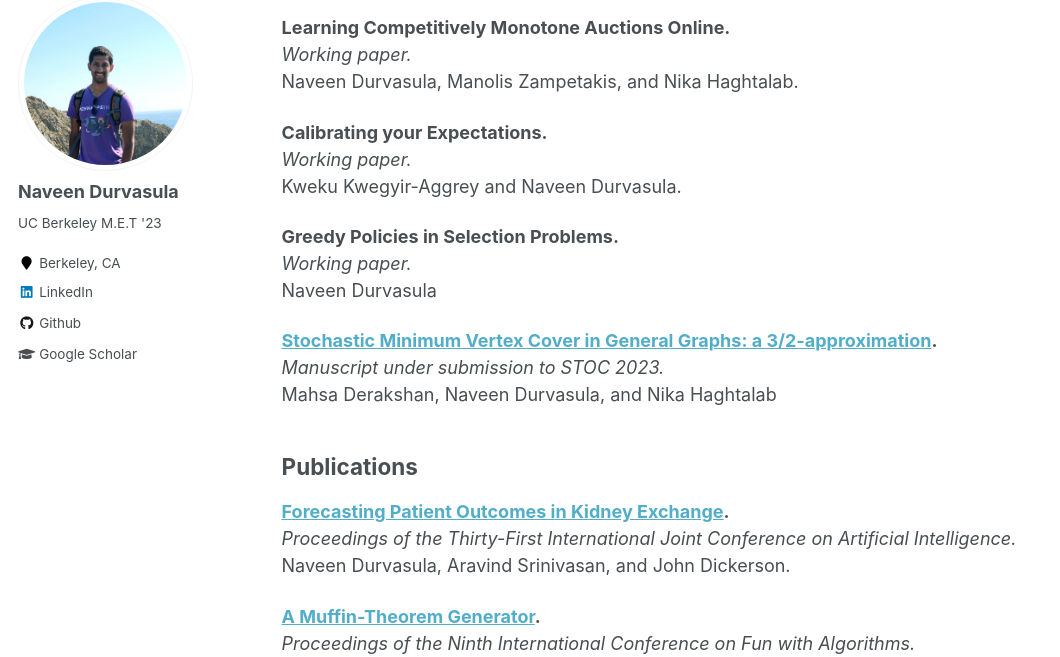
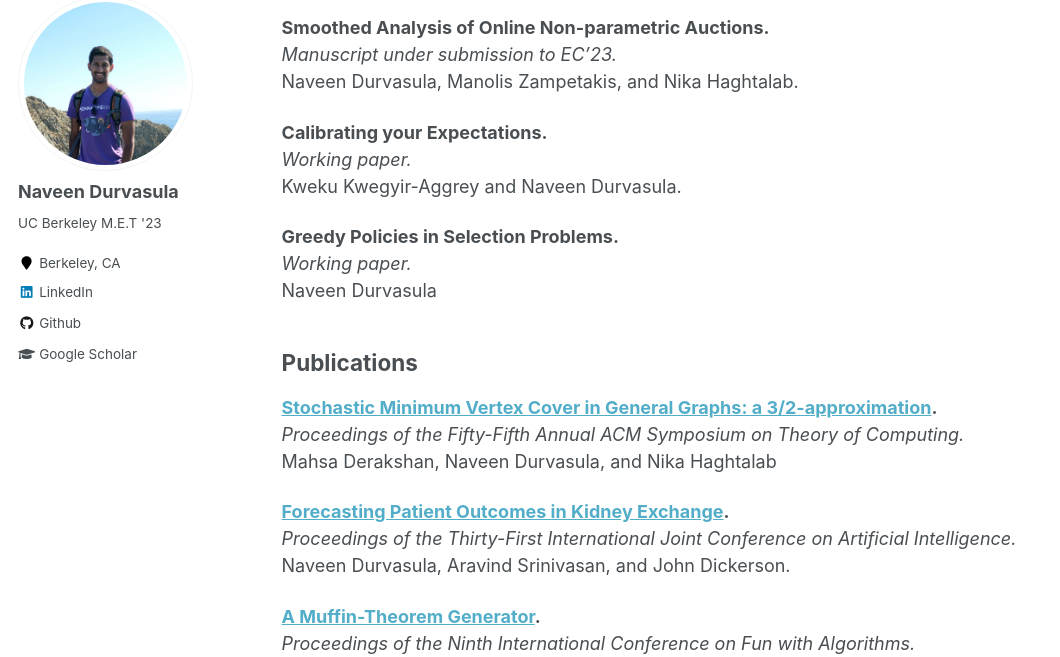
Before and after one commit to ndurvasula/ndurvasula.com, a Jekyll site: the page built from _pages/publications.md, in a window 1280 px wide and 900 px high, scrolled down 579 px, cut to the strip 243-900 px from the top of the window. Shown: the whole strip, without its empty margins (0-1060 px from the left). Built offline with Jekyll 4.4.1, drawn with Linux system fonts in a browser that asks for light colours.

Commit message:
update pubs

```diff
--- a/_pages/publications.md
+++ b/_pages/publications.md
@@ -7,15 +7,15 @@ author_profile: true
 
 ## Working Papers
 
-**Learning Competitively Monotone Auctions Online.**<br/>_Working paper._<br/> Naveen Durvasula, Manolis Zampetakis, and Nika Haghtalab.
+**Smoothed Analysis of Online Non-parametric Auctions.**<br/>_Manuscript under submission to EC'23._<br/> Naveen Durvasula, Manolis Zampetakis, and Nika Haghtalab.
 
 **Calibrating your Expectations.**<br/>_Working paper._<br/> Kweku Kwegyir-Aggrey and Naveen Durvasula.
 
 **Greedy Policies in Selection Problems.**<br/>_Working paper._ <br/> Naveen Durvasula
 
-**[Stochastic Minimum Vertex Cover in General Graphs: a 3/2-approximation](https://people.eecs.berkeley.edu/~nika/pubs/stochasticVC.pdf).**<br/>_Manuscript under submission to STOC 2023._ <br/> Mahsa Derakshan, Naveen Durvasula, and Nika Haghtalab
+## Publications
 
-## Publications
+**[Stochastic Minimum Vertex Cover in General Graphs: a 3/2-approximation](https://people.eecs.berkeley.edu/~nika/pubs/stochasticVC.pdf).**<br/>_Proceedings of the Fifty-Fifth Annual ACM Symposium on Theory of Computing._ <br/> Mahsa Derakshan, Naveen Durvasula, and Nika Haghtalab
 
 **[Forecasting Patient Outcomes in Kidney Exchange](https://www.cs.umd.edu/~srin/PDF/2022/2022-ijcai-kidney-exchange-longer.pdf).**<br/>_Proceedings of the Thirty-First International Joint Conference on Artificial Intelligence._ <br/> Naveen Durvasula, Aravind Srinivasan, and John Dickerson.
 
```
